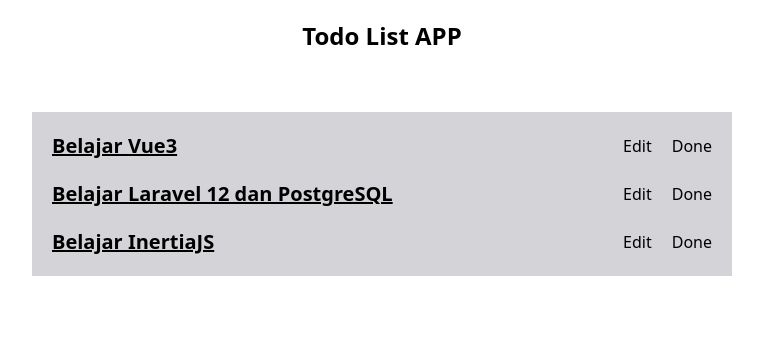
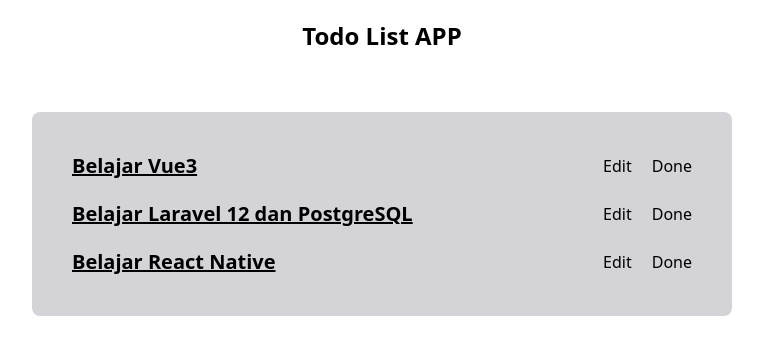
Before and after one commit to khafidprayoga/learn-vue3, a Vue app: page / in a window 1280 px wide. Shown: the top 354 px of the page, without its empty margins (258-1021 px from the left). Built offline with nearby package versions, Linux system fonts and the light colour scheme.

Commit message:
adjust todo component
- make todo list component
- add emitter on todo item

```diff
--- a/src/App.vue
+++ b/src/App.vue
@@ -1,39 +1,41 @@
-<script setup lang="ts"></script>
+<script setup lang="ts">
+import { reactive } from 'vue'
+import TodoItem from './components/TodoItem.vue'
+import TodoList from './components/TodoList.vue'
+import { type Todo } from './types/todo'
+
+const todos = reactive<Todo[]>([
+  {
+    id: 1,
+    title: 'Belajar Vue3',
+    isDone: false,
+  },
+  {
+    id: 2,
+    title: 'Belajar Laravel 12 dan PostgreSQL',
+    isDone: false,
+  },
+  {
+    id: 3,
+    title: 'Belajar React Native',
+    isDone: true,
+  },
+])
+</script>
 
 <template>
   <h1 class="text-2xl font-bold text-center mt-5">Todo List APP</h1>
   <div class="container">
-    <main class="todo-list">
-      <div class="todo-item">
-        <div class="todo-content">Belajar Vue3</div>
-        <div class="todo-action">
-          <button class="btn-edit">Edit</button>
-          <button class="btn-delete">Done</button>
-        </div>
-      </div>
-      <div class="todo-item">
-        <div class="todo-content">Belajar Laravel 12 dan PostgreSQL</div>
-        <div class="todo-action">
-          <button class="btn-edit">Edit</button>
-          <button class="btn-delete">Done</button>
-        </div>
-      </div>
-      <div class="todo-item">
-        <div class="todo-content">Belajar InertiaJS</div>
-        <div class="todo-action">
-          <button class="btn-edit">Edit</button>
-          <button class="btn-delete">Done</button>
-        </div>
-      </div>
-    </main>
-    <div class="todo-form"></div>
+    <TodoList :todos="todos">
+      <TodoItem v-for="todo in todos" :key="todo.id" v-bind="todo" />
+    </TodoList>
   </div>
 </template>
 
-<style>
+<style scoped>
 @reference "tailwindcss";
 
 .container {
-  @apply bg-zinc-300;
+  @apply bg-zinc-300 p-5 rounded-lg;
 }
 </style>
--- /dev/null
+++ b/src/components/TodoItem.vue
@@ -0,0 +1,32 @@
+<script setup lang="ts">
+import { defineProps } from 'vue'
+
+const props = defineProps<{
+  id: number
+  title: string
+  isDone: boolean
+}>()
+
+const emit = defineEmits<{
+  (e: 'edit', id: number): void
+  (e: 'done', id: number): void
+}>()
+
+const handleEdit = () => {
+  emit('edit', props.id)
+}
+
+const handleDone = () => {
+  emit('done', props.id)
+}
+</script>
+
+<template>
+  <div class="todo-item">
+    <div class="todo-content">{{ props.title }}</div>
+    <div class="todo-action">
+      <button class="btn-edit" @click="handleEdit">Edit</button>
+      <button class="btn-delete" @click="handleDone">Done</button>
+    </div>
+  </div>
+</template>
--- /dev/null
+++ b/src/components/TodoList.vue
@@ -0,0 +1,18 @@
+<script setup lang="ts">
+import type { Todo } from '@/types/todo'
+
+const props = defineProps<{
+  todos: Todo[]
+}>()
+</script>
+
+<template>
+  <ul class="todo-list">
+    <template v-if="props.todos.length === 0">
+      <span class="text-lg font-mono text-center">All task done 👍</span>
+    </template>
+    <template v-else>
+      <slot />
+    </template>
+  </ul>
+</template>
--- /dev/null
+++ b/src/types/todo.ts
@@ -0,0 +1,5 @@
+export interface Todo {
+  id: number
+  title: string
+  isDone: boolean
+}
```
